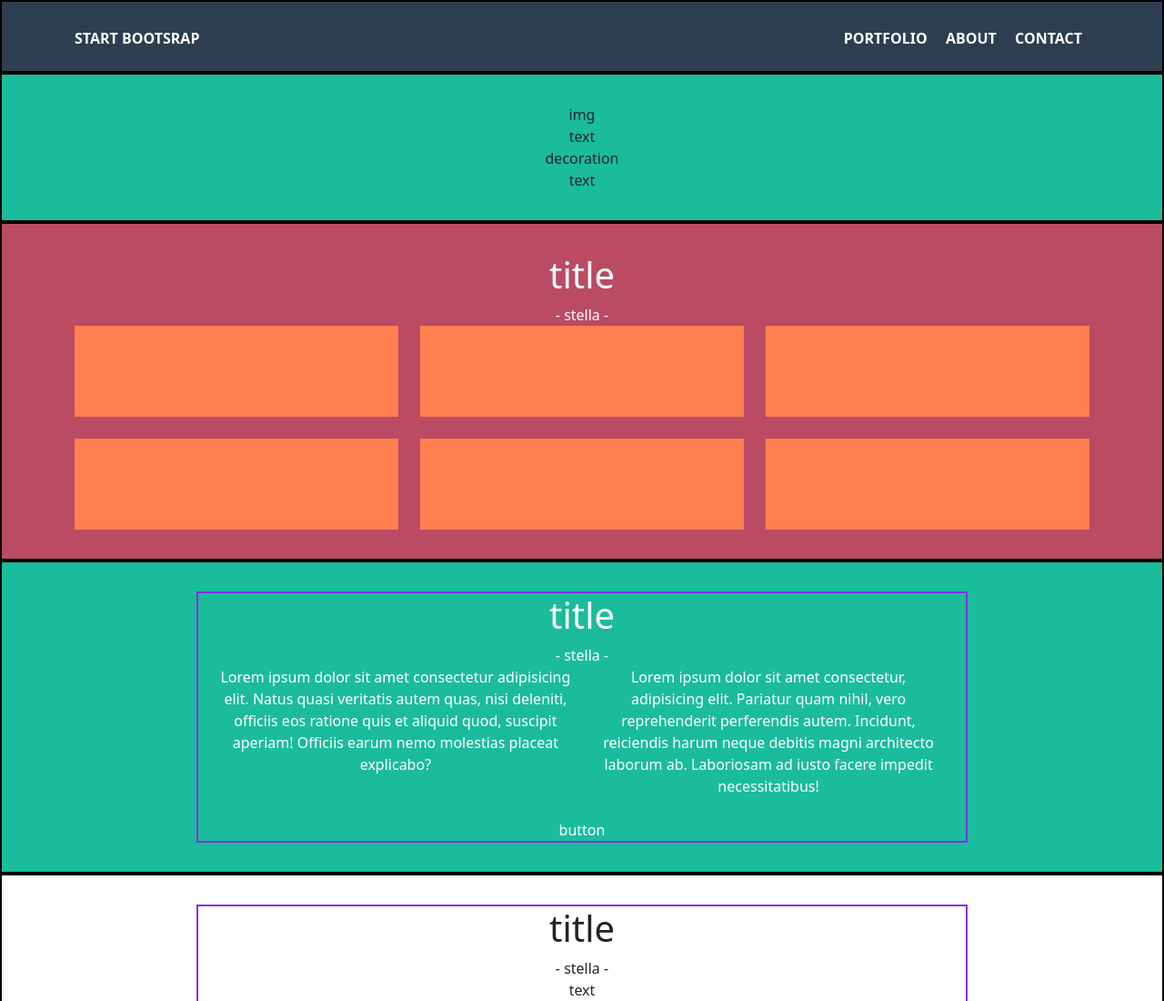
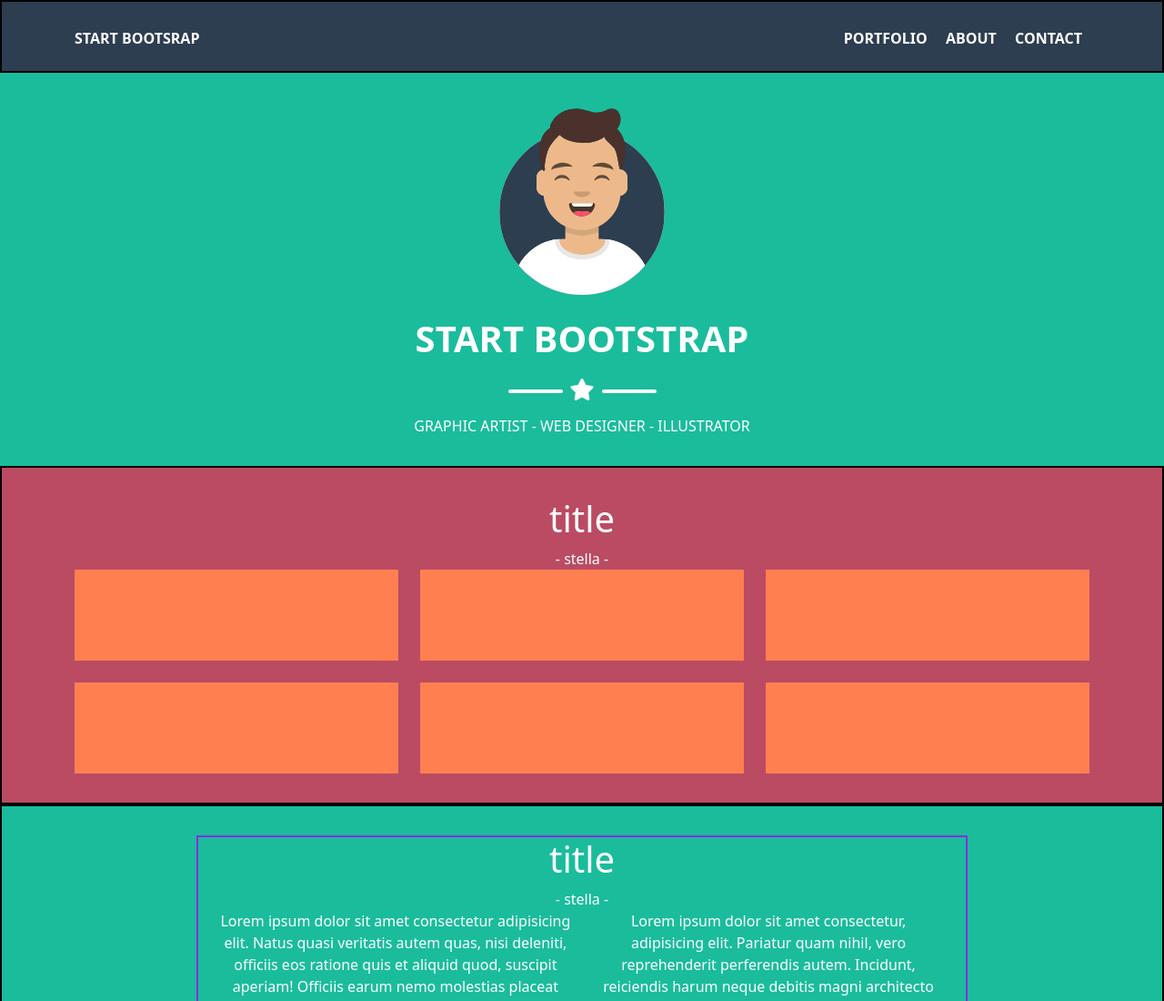
Before and after one commit to vittorioaquilino/html-css-bootstrap-freelancer, a plain HTML site: page index.html in a window 1280 px wide. Shown: the top 1100 px of the page at 91% size. Drawn offline with nearby package versions, Linux system fonts and the light colour scheme.

Commit message:
section banner completed

```diff
--- a/css/style.css
+++ b/css/style.css
@@ -1,6 +1,5 @@
 /* COMMON */
 .container-fluid {
-
     width: 70%;
     border: 2px solid blueviolet;
     text-align: center;
@@ -71,15 +70,39 @@ ul {
 
 /* start */
 .ms_section-banner {
-    /* test */
-    /* height: 150px; */
-    border: 2px solid black;
-
     background-color: #1ABC9C;
     padding: 2rem;
     text-align: center;
+    text-transform: uppercase;
+    color: white;
 }
 
+.ms_banner-img {
+    width: 200px;
+    margin: 0 auto;
+}
+
+.ms_section-banner h1 {
+    font-weight: bold;
+}
+
+.ms_icon-star {
+    display: flex;
+    justify-content: center;
+}
+
+.ms_border {
+    width: 60px;
+    height: 1px;
+    border: 2px solid white;
+    border-radius: 10px;
+}
+
+.ms_icon-star i {
+    line-height: 1px;
+    margin: 0 .5rem;
+    font-size: 1.5rem;
+}
 /* portfolio */
 .ms_section-portfolio {
     /* test */
--- a/index.html
+++ b/index.html
@@ -59,11 +59,25 @@
         <!-- section start -->
         <section class="ms_section-banner">
             <div class="container">
-                <div class="row">
-                    <div class="col-12">img</div>
-                    <div class="col-12">text</div>
-                    <div class="col-12">decoration</div>
-                    <div class="col-12">text</div>
+                <div class="row gy-4">
+                    <div class="col-12">
+                        <div class="ms_banner-img">
+                            <img src="img/avatar.svg" alt="">
+                        </div>
+                    </div>
+                    <div class="col-12">
+                        <h1>start bootstrap</h1>
+                    </div>
+                    <div class="col-12">
+                        <div class="ms_icon-star">
+                            <div class="ms_border"></div>
+                            <i class="fas fa-star"></i>
+                            <div class="ms_border"></div>
+                        </div>
+                    </div>
+                    <div class="col-12">
+                        <span>graphic artist - web designer - illustrator</span>
+                    </div>
                 </div>
             </div>
         </section>
```
